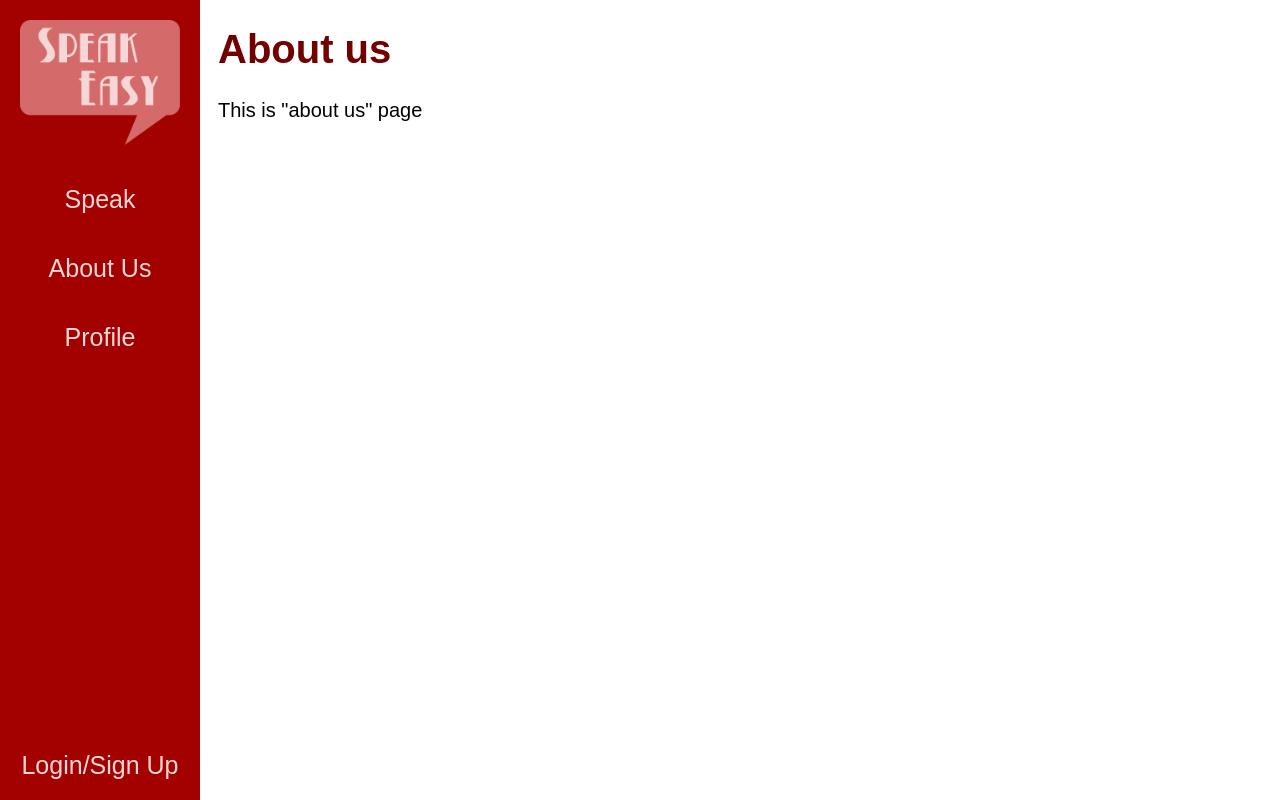
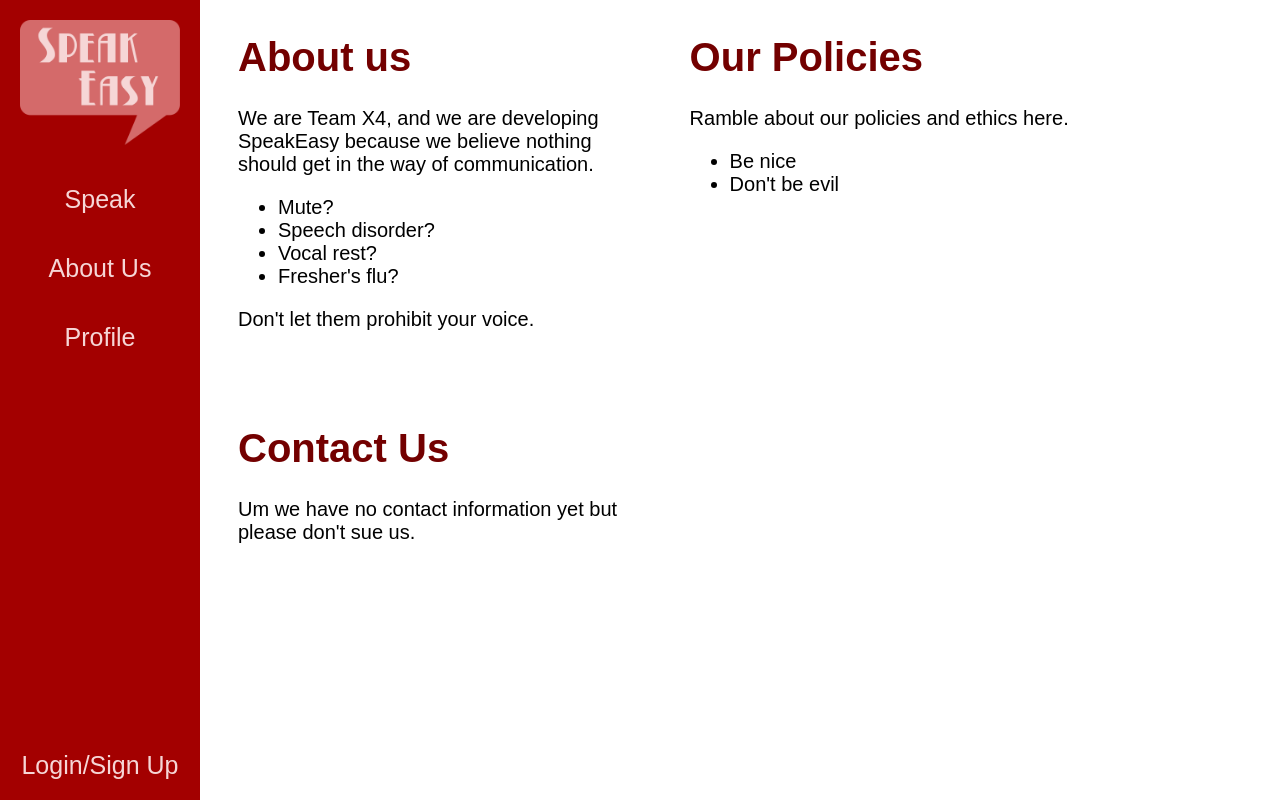
Before and after one commit to rakhadjo/speakeasy, a Flask app: page /about_us in a window 1280 px wide. Run offline with Flask 2, Linux system fonts and the light colour scheme.

Commit message:
Finished About Us page

```diff
--- a/speakeasy/app/static/css/mainstyles.css
+++ b/speakeasy/app/static/css/mainstyles.css
@@ -56,6 +56,12 @@ h1 {
 .main {
 	margin-left: 200px; /* Same as the width of the sidenav */
 	font-size: 20px; /* Increased text to enable scrolling */
-	padding: 0px 10px;
+	padding: 0px 30px;
 	color: black;
 }
+
+.column50 {
+	width: 40%;
+	padding-right: 50px;
+	float: left;
+}
--- a/speakeasy/app/templates/about_us.html
+++ b/speakeasy/app/templates/about_us.html
@@ -3,6 +3,28 @@
 {% block title %}About Us{% endblock %}
 
 {% block content %}
-	<h1>About us</h1>
-	<p>This is "about us" page</p>
+	<div class="column50">
+		<h1>About us</h1>
+		<p>We are Team X4, and we are developing SpeakEasy because we believe nothing should get in the way of communication.</p>
+		<ul>
+			<li>Mute?</li>
+			<li>Speech disorder?</li>
+			<li>Vocal rest?</li>
+			<li>Fresher's flu?</li>
+		</ul>
+		<p>Don't let them prohibit your voice.<br><br><br><br></p>
+
+
+		<h1>Contact Us</h1>
+		<p>Um we have no contact information yet but please don't sue us.</p>
+	</div>
+
+	<div class="column50">
+		<h1>Our Policies</h1>
+		<p>Ramble about our policies and ethics here.</p>
+		<ul>
+			<li>Be nice</li>
+			<li>Don't be evil</li>
+		</ul>
+	</div>
 {% endblock %}
```
